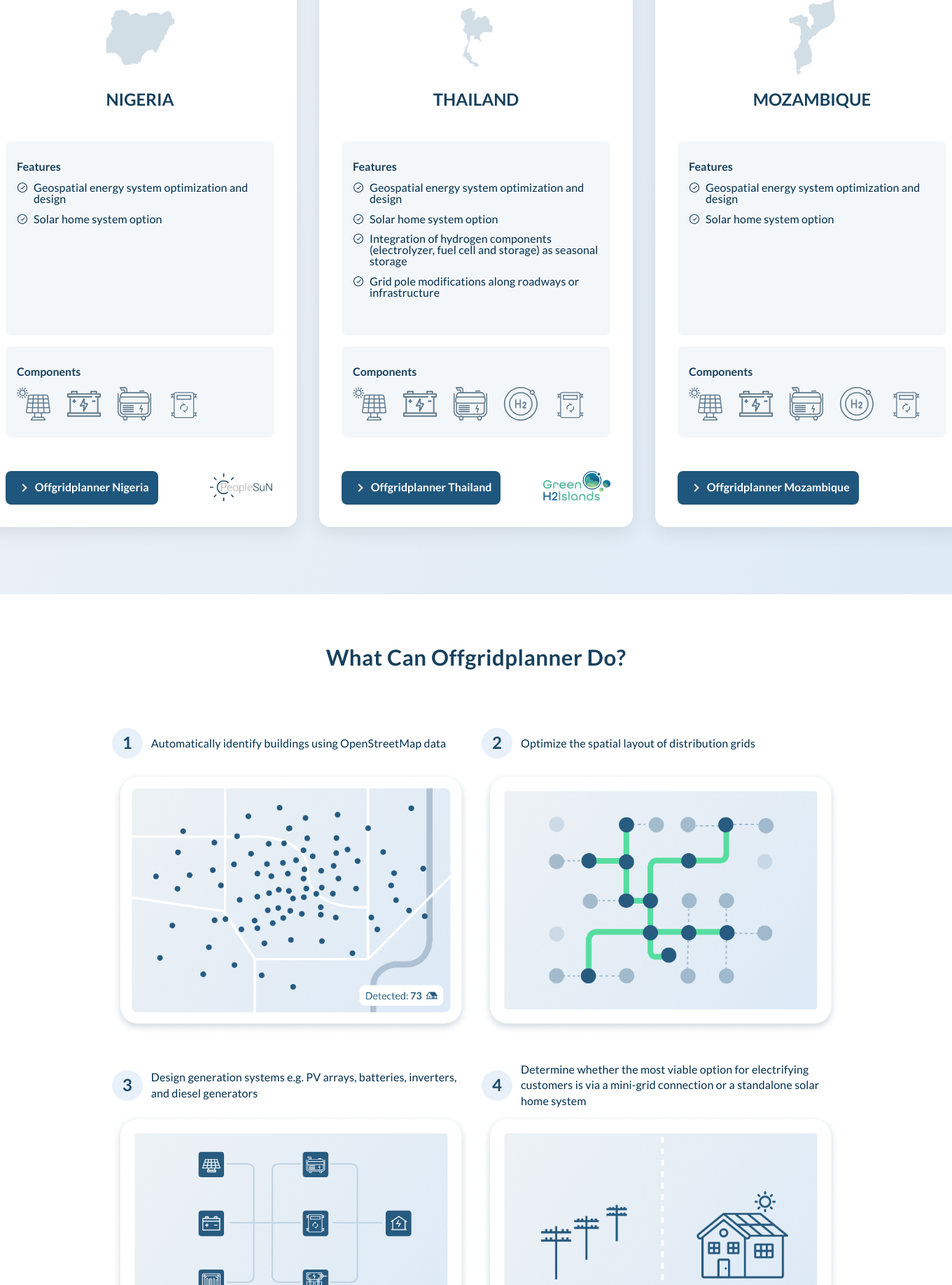
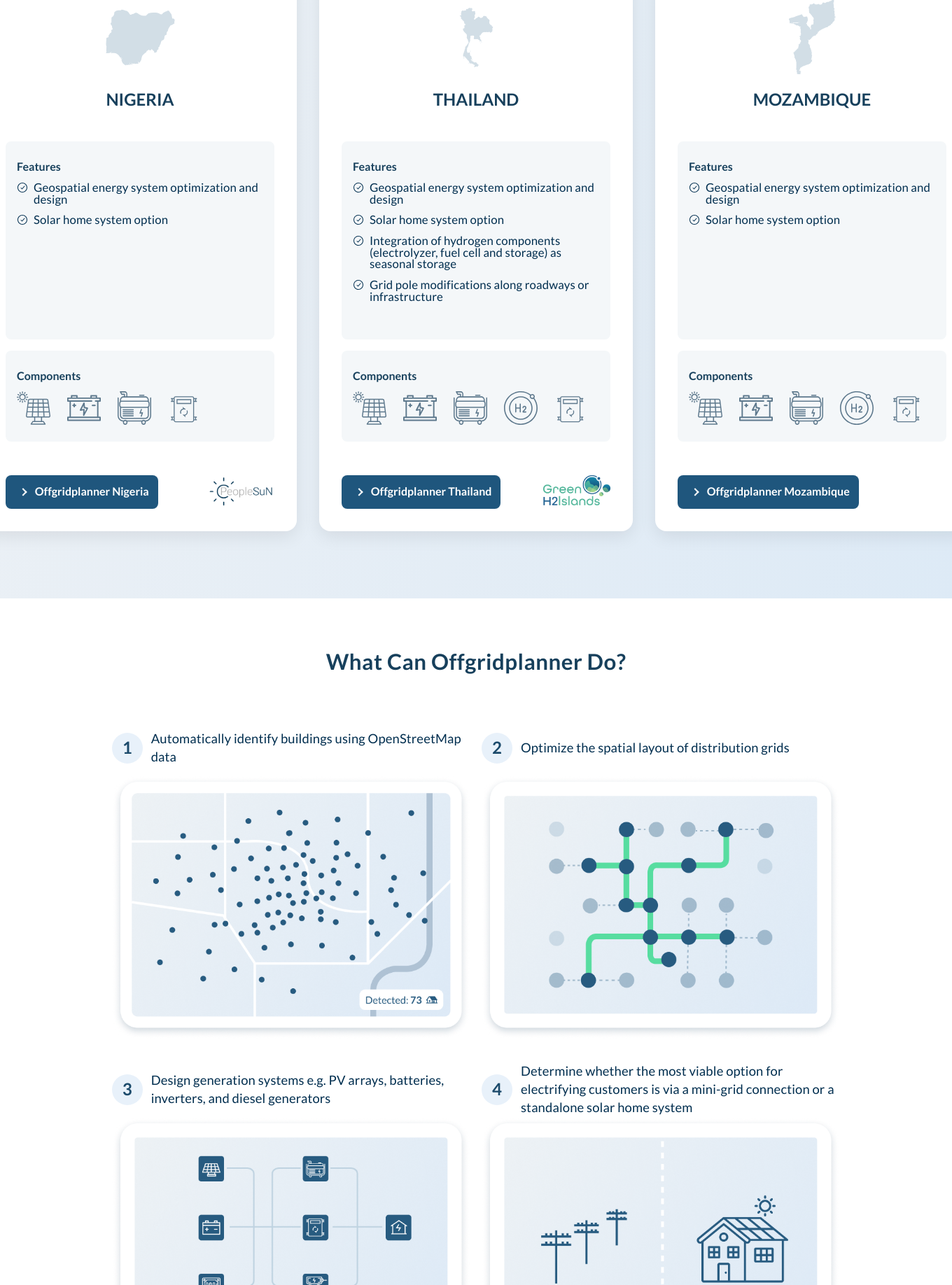
Before and after one commit to rl-institut/offgridplanner-landing, a Flask app: page / in a window 1360 px wide. Shown: the part 993-2829 px from the top of the page at 70% size. Run offline with Flask 3, Linux system fonts and the light colour scheme; some libraries are stand-ins or nearby versions.

Commit message:
adjust font sizes of region cards and what it can do texts to fit each other better

```diff
--- a/static/css/landing_page.css
+++ b/static/css/landing_page.css
@@ -319,6 +319,7 @@ ul.features-list li {
   padding-left: 24px;
   margin-bottom: 0.8rem;
   line-height: 1;
+  font-size: 1.05rem;
 }
 ul.target-group-list {
   list-style: none;
@@ -400,7 +401,7 @@ ul.target-group-list li {
 }
 #text-content1 .grid__text > div > span {
   margin-bottom: 0rem;
-  font-size: 1rem;
+  font-size: 1.15rem;
   line-height: 1.4;
   color: var(--text-dark-color);
 }
```
